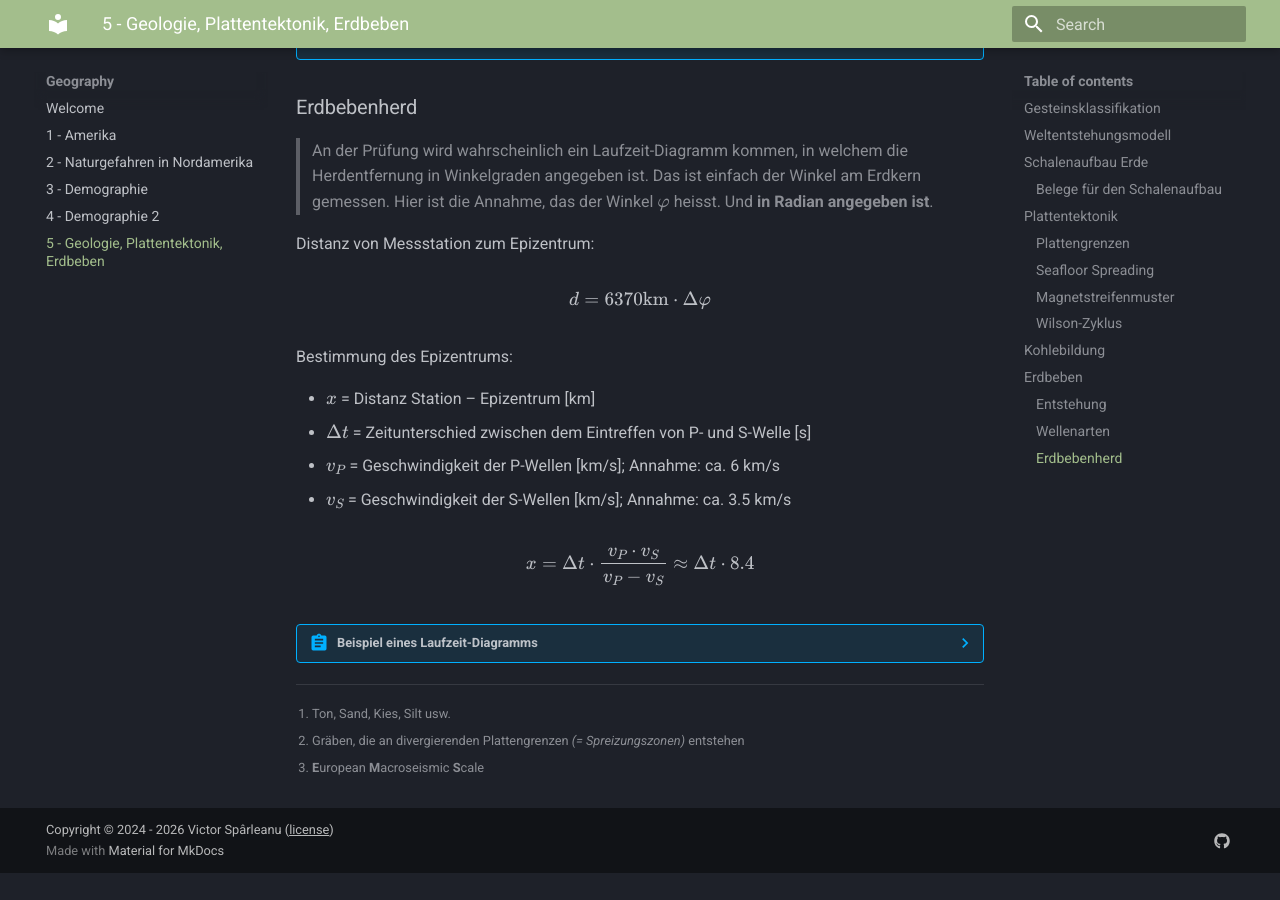
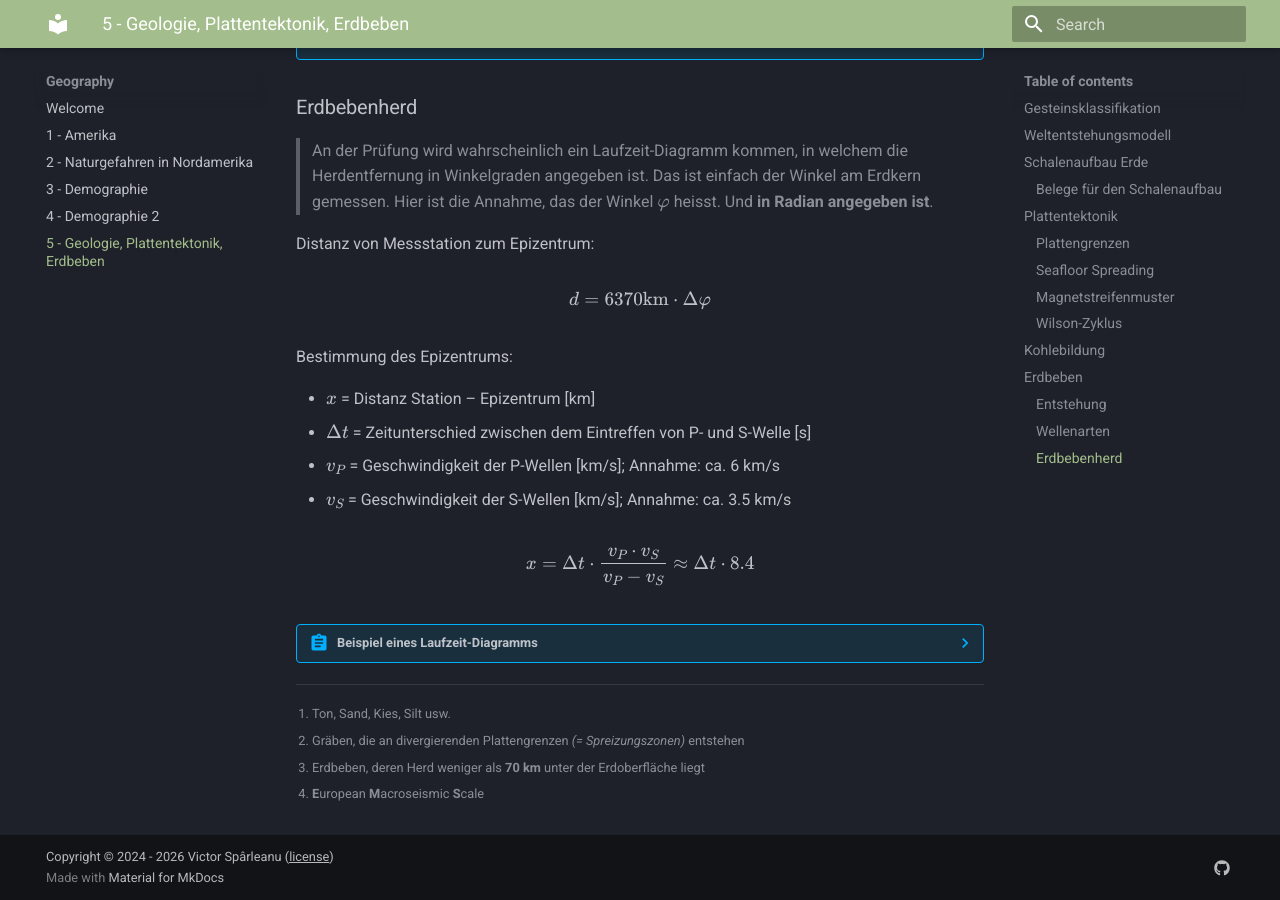
Before and after one commit to VSparl/summary-site, an MkDocs documentation site: the page built from docs/gg/5/summary.md, in a window 1280 px wide and 900 px high, scrolled down 6787 px. Built offline with MkDocs 1.6.1 and Material for MkDocs 9.7.7, drawn with Linux system fonts in a browser that asks for light colours; before the commit the page ends 7660 px from its top, so only the background shows below that; some of the changed lines change nothing that is shown; some of the changed text lies outside the part shown.

Commit message:
Fixed spelling errors and footnotes

```diff
--- a/docs/gg/5/summary.md
+++ b/docs/gg/5/summary.md
@@ -48,7 +48,7 @@
 **Oberer Erdmantel**
 
 - oberste Schicht + Erdkruste = **Lithosphäre**
-- **Astenosphäre**: Gesteine schmelzen teilweise _(~1-5%)_ &rarr; zähplastische Fliesszone
+- **Asthenosphäre**: Gesteine schmelzen teilweise _(~1-5%)_ &rarr; zähplastische Fliesszone
 - **Dicke**: ca. 700 km
 - **Druck**: 300-500 kbar
 - **Temperatur**: 1200-1500 °C
@@ -104,7 +104,7 @@
 > Spektrum hat ein hilfreiches [Erklärvideo](https://www.youtube.com/watch?v=WTwou-Cf7u4) zum Thema gemacht
 
 ??? abstract "Karte der tektonischen Platten"
-    - Konvektionsströmungen in der Astenosphäre bewegen darauf liegende tektonische Platten
+    - Konvektionsströmungen in der Asthenosphäre bewegen darauf liegende tektonische Platten
     - Platten bewegen sich ca. 1-10 cm pro Jahr
 
     ![Tektonische Platten der Erde](./Tektonische_platten.png)
@@ -122,7 +122,7 @@
 - wenn Platten irgendwo divergieren, müssen sie auch irgendwo konvergieren
 - **Spreizungszonen**:
     - Magma steigt aus Erdmantel auf &rarr; Bildung neuer Erdkruste
-    - Entstehung von Mittelozeanischen Rücken, Riftzonen[^4], Vulkanen oder Flachbeben[^5]
+    - Entstehung von Mittelozeanischen Rücken, Riftzonen[^2], Vulkanen oder Flachbeben[^3]
 - **Subduktionszonen**:
     - dichtere ozeanische Platte taucht unter kontinentale Platte ab
     - Gestein schmilzt teilweise auf &rarr; Bildung von Magma
@@ -137,8 +137,8 @@
     - Platten Verhaken sich und lösen sich plötzlich wieder
     - Ursache für Erdbeben oder Risse bzw. [Verwerfungen](https://de.wikipedia.org/wiki/Verwerfung_(Geologie)) in der Erdoberfläche
 
-[^4]: Gräben, die an divergierenden Plattengrenzen _(= Spreizungszonen)_ entstehen
-[^5]: Erdbeben, deren Herd weniger als **70 km** unter der Erdoberfläche liegt
+[^2]: Gräben, die an divergierenden Plattengrenzen _(= Spreizungszonen)_ entstehen
+[^3]: Erdbeben, deren Herd weniger als **70 km** unter der Erdoberfläche liegt
 
 ### Seafloor Spreading
 
@@ -196,9 +196,9 @@
 - **Bruchfläche**: Fläche, entlang welcher sich die auslösenden Erdplatten verschieben
 - Intensitätsmessungen anhand von zwei Skalen:
     - **Richter-Skala**: objektiv, basierend auf Messwerten, logarithmisch
-    - **EMS-98-Skala**[^5]: 12 Stufen, subjektiv, basierend auf sichtbaren / spürbaren Effekten
+    - **EMS-98-Skala**[^4]: 12 Stufen, subjektiv, basierend auf sichtbaren / spürbaren Effekten
 
-[^5]: **E**uropean **M**acroseismic **S**cale
+[^4]: **E**uropean **M**acroseismic **S**cale
 
 ### Entstehung
 
```
